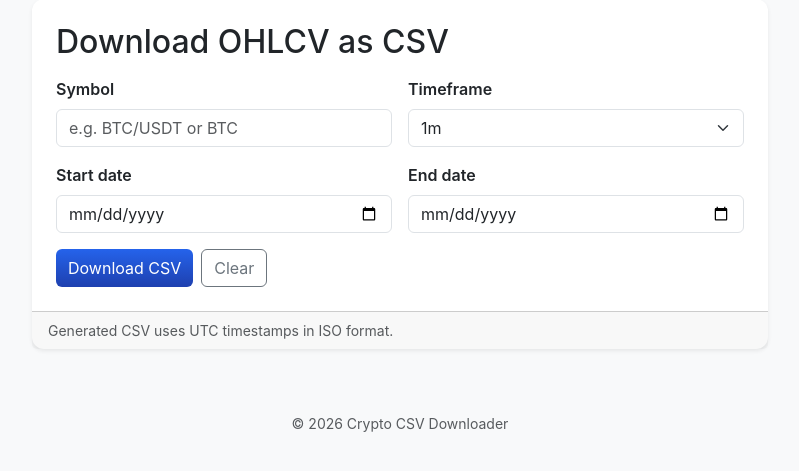
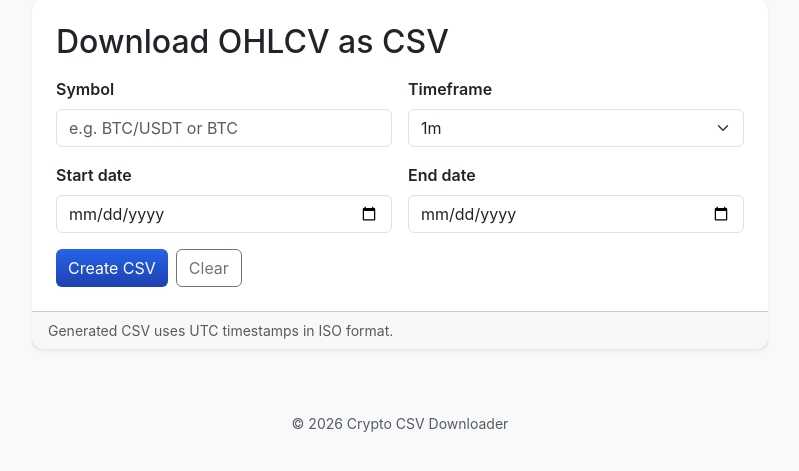
Before and after one commit to asuras-ai/crytocsv, a Flask app: page / in a window 1280 px wide. Shown: the part 105-576 px from the top of the page, without its empty margins (240-1039 px from the left). Run offline with Flask 2, Linux system fonts and the light colour scheme; the visitor is signed in with stand-in values (Sample User, id 1); some libraries are stand-ins or nearby versions.

Commit message:
Button renamed

```diff
--- a/templates/index.html
+++ b/templates/index.html
@@ -60,7 +60,7 @@
                 </div>
 
                 <div class="col-12 d-flex gap-2">
-                  <button id="downloadBtn" class="btn btn-primary">Download CSV</button>
+                  <button id="downloadBtn" class="btn btn-primary">Create CSV</button>
                   <button id="clearBtn" type="button" class="btn btn-outline-secondary">Clear</button>
                 </div>
               </form>
```
